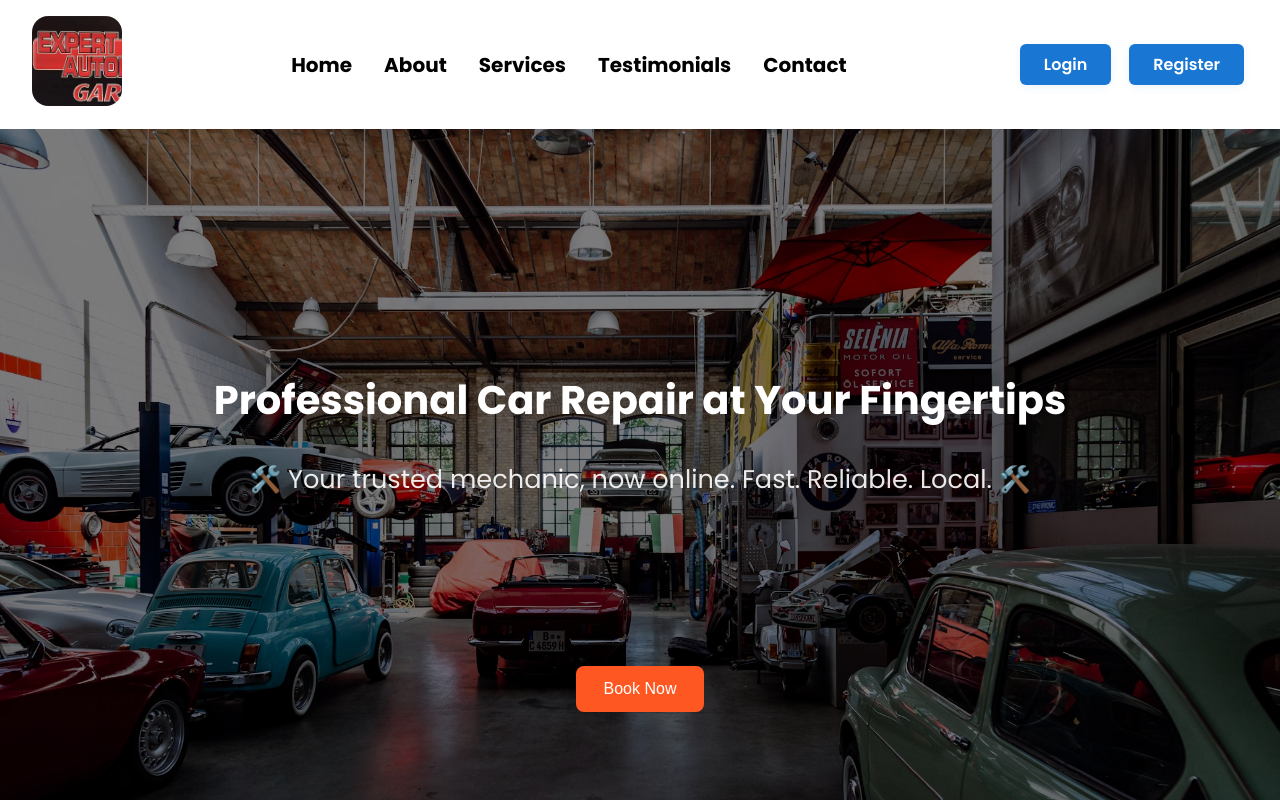
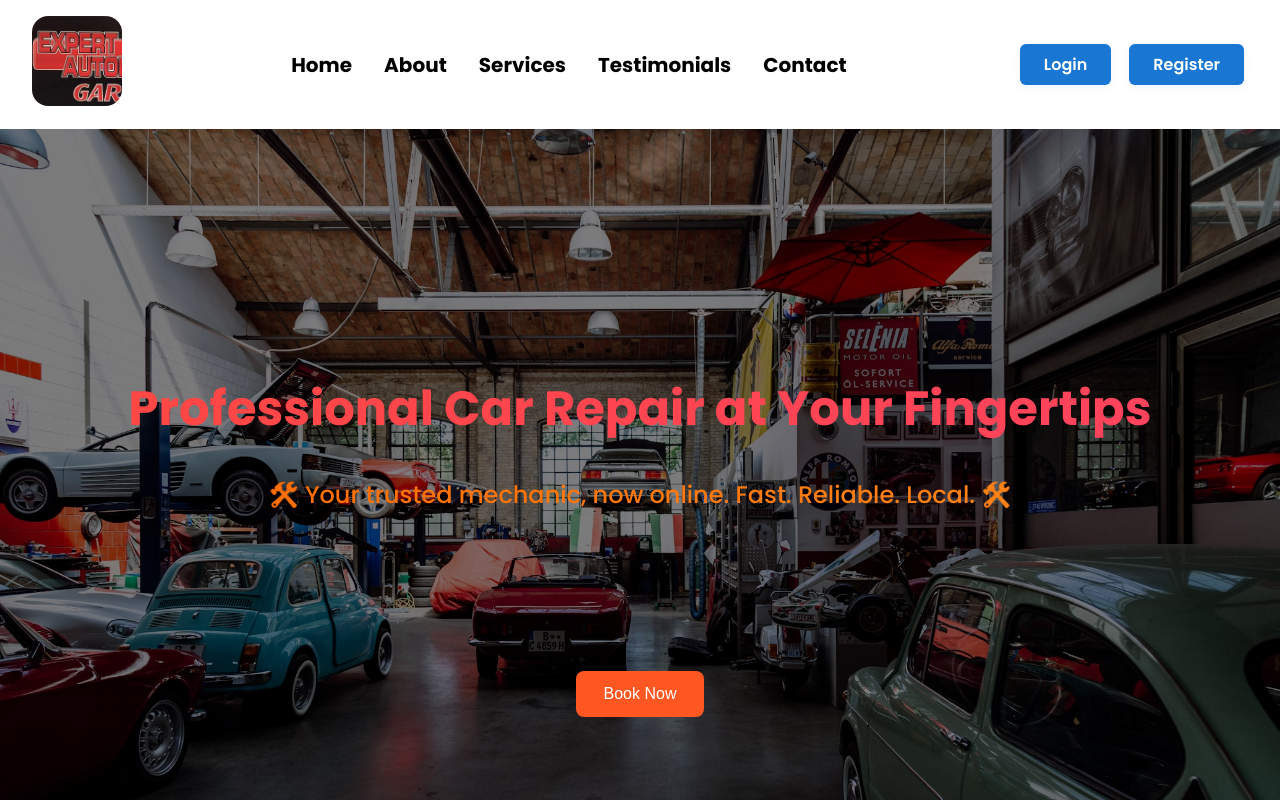
Before and after one commit to ionutpetru4046/Mechanic-Website, a React (Vite) app in the folder frontend/: page / in a window 1280 px wide. Built offline with nearby package versions, Linux system fonts and the light colour scheme.

Commit message:
some animations added for h1 and paragraph on home page

```diff
--- a/frontend/src/pages/Home.module.css
+++ b/frontend/src/pages/Home.module.css
@@ -40,16 +40,44 @@
 }
 
 .heading {
-  font-size: 2.5rem;
-  line-height: 1.4;
-  margin-bottom: 2rem;
-  font-weight: 700;
+  font-size: 3rem;
+  font-weight: bold;
+  text-align: center;
+  background: linear-gradient(270deg, #ff416c, #ff4b2b, #1e90ff, #00bfff);
+  background-size: 800% 800%;
+  -webkit-background-clip: text;
+  -webkit-text-fill-color: transparent;
+  animation: gradientAnimation 10s ease infinite;
+}
+
+@keyframes gradientAnimation {
+  0% { background-position: 0% 50%; }
+  50% { background-position: 100% 50%; }
+  100% { background-position: 0% 50%; }
 }
 
 .paragraph {
-  font-size: 1.6rem;
-  margin-bottom: 2rem;
-  opacity: 0.9;
+  font-size: 1.5rem;
+  font-weight: 500;
+  text-align: center;
+  margin-top: 1rem;
+  background: linear-gradient(270deg, #00c9ff, #92fe9d, #fcb045, #ff6a00);
+  background-size: 800% 800%;
+  -webkit-background-clip: text;
+  -webkit-text-fill-color: transparent;
+  animation: paragraphAnimation 12s ease infinite;
+}
+
+@keyframes gradientAnimation {
+  0% { background-position: 0% 50%; }
+  50% { background-position: 100% 50%; }
+  100% { background-position: 0% 50%; }
+}
+
+@keyframes paragraphAnimation {
+  0% { background-position: 100% 50%; }
+  50% { background-position: 0% 50%; }
+  100% { background-position: 100% 50%; }
 }
 
 .bookNowButton {
```
